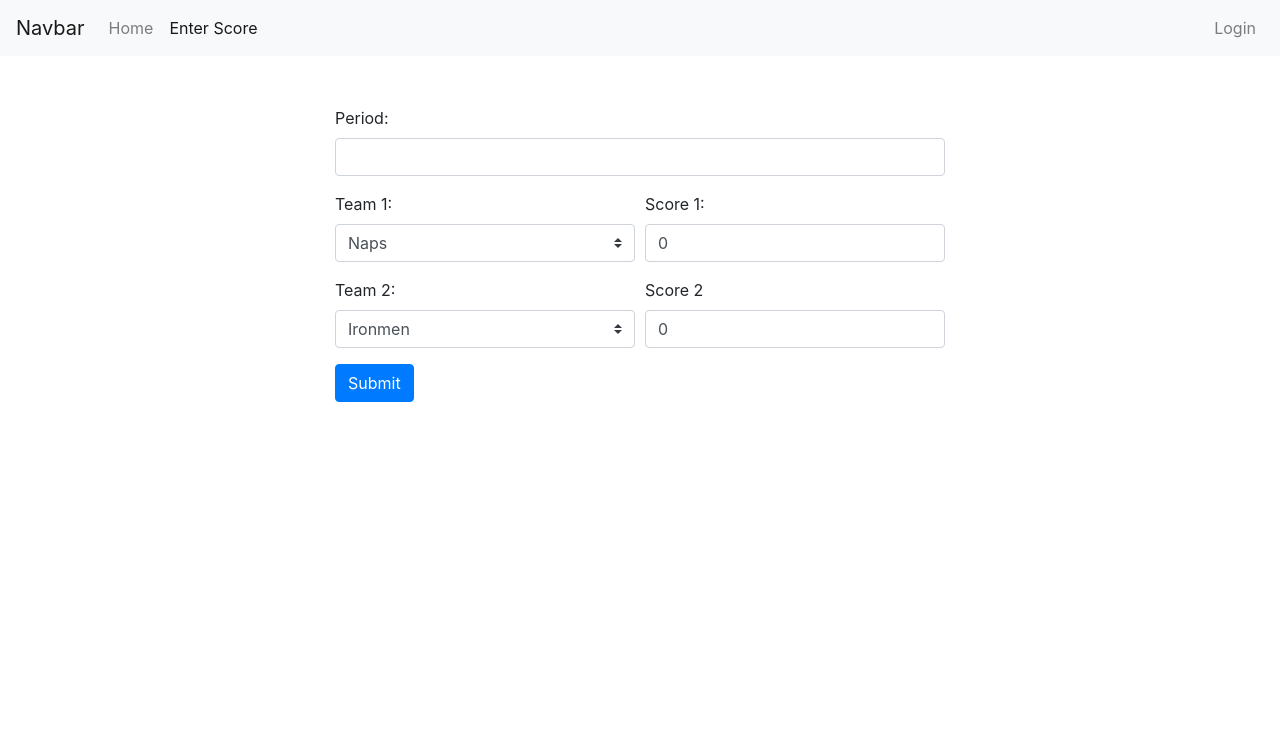
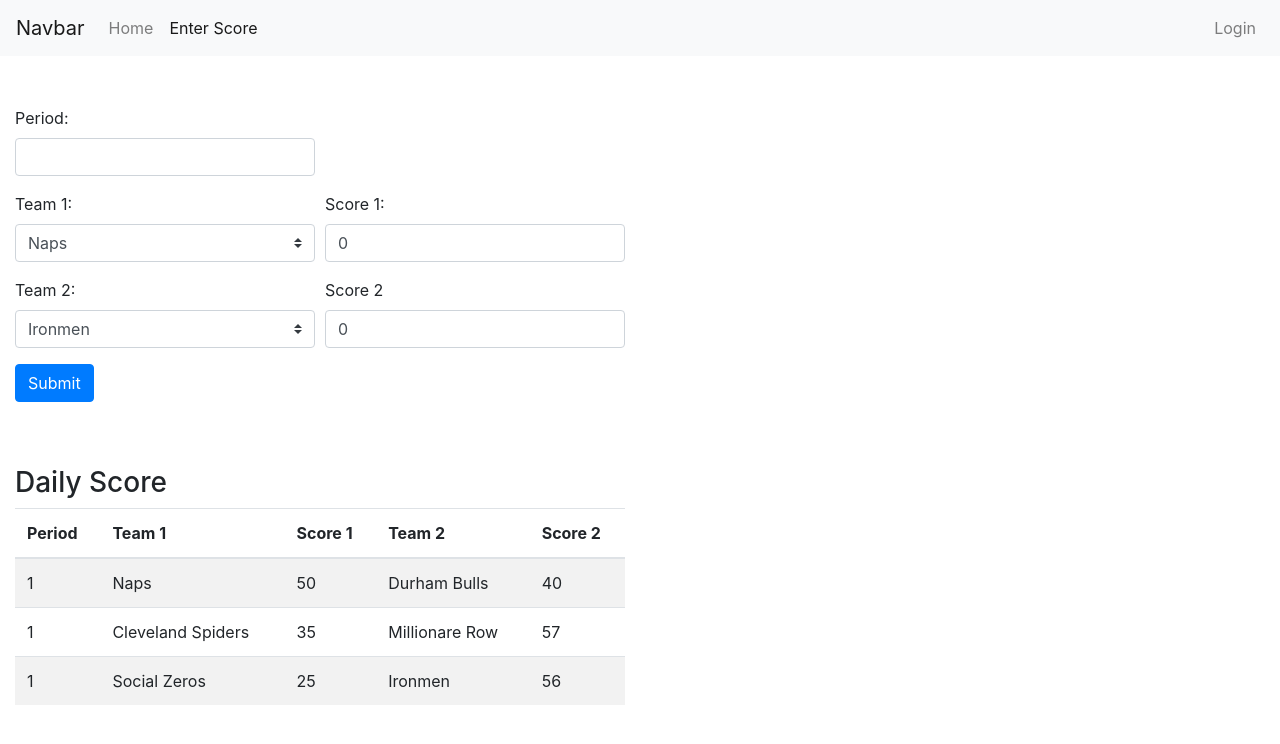
Before and after one commit to mattschreiber/tobbl-app, a React (Create React App) app: page /record-entry in a window 1280 px wide. Shown: the top 744 px of the page. Built offline with nearby package versions, Linux system fonts and the light colour scheme.

Commit message:
added daily score to view

```diff
--- a/src/components/RecordEntry.js
+++ b/src/components/RecordEntry.js
@@ -1,4 +1,6 @@
 import React, {useState} from 'react';
+
+import DailyScore from './DailyScore';
 
 function RecordEntry() {
     const [period, setPeriod] = useState('');
@@ -9,21 +11,33 @@ function RecordEntry() {
 
     const [teamList] = useState(['Ironmen', 'Naps', 'Row']);
 
+    const [scoreObj] = useState([
+        {period: 1, team1: "Naps", score1: 50, team2: "Durham Bulls", score2: 40},
+        {period: 1, team1: "Cleveland Spiders", score1: 35, team2: "Millionare Row", score2: 57},
+        {period: 1, team1: "Social Zeros", score1: 25, team2: "Ironmen", score2:56}
+    ])
+
     const handleSubmit = e => {
         e.preventDefault();
         console.log(team1, team2);
+
+        scoreObj.unshift({period: period, team1: team1, score1: score1, team2: team2, score2: score2});
+        setScore1(0);
+        setScore2(0);
       }
 
     return (
         <div className="container-fluid">
         <div className='row'>
-            <div className='col-sm'></div>
+            {/* <div className='col-sm'></div> */}
             <div className='col-sm-6'>
             <form onSubmit={handleSubmit}>
-                <div className={'form-group'}>
+            <div className='form-row'>
+                <div className={'form-group col-lg-6'}>
                     <label htmlFor='period'>Period:</label>
                     <input type='text' id='period' className={'form-control'} value={period} onChange={e => setPeriod(e.target.value)} />
                 </div>
+            </div>
                 <div className='form-row'>
                     <div className={'form-group col-lg-6'}>
                     <label htmlFor='team1'>Team 1:</label>
@@ -59,6 +73,14 @@ function RecordEntry() {
             </div>
             <div className='col-sm'></div>
         </div>
+        <div className="row">
+            {/* <div className="col-lg-3"></div> */}
+            <div className="col-lg-6">
+                <DailyScore props = {scoreObj} />
+            </div>
+            {/* <div className="col-lg-3"></div> */}
+        </div>
+
         </div>
     )
 }
```
